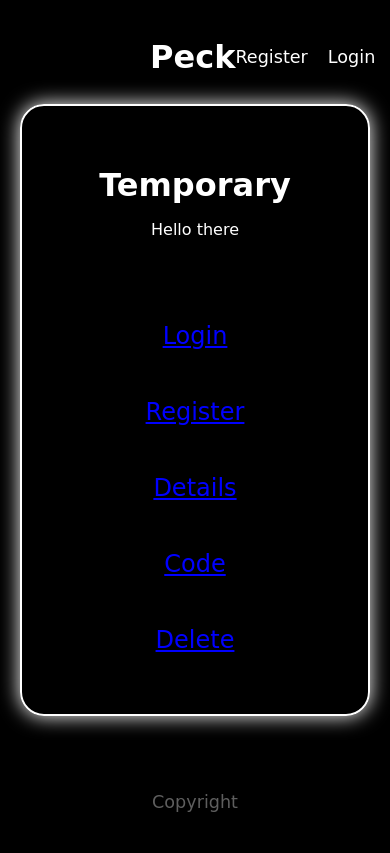
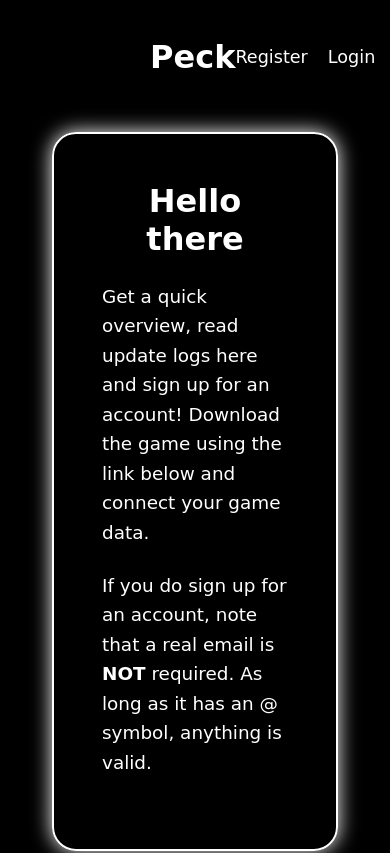
Before and after one commit to yaseen-ahmed26/peck-website, a SvelteKit app: page / in a window 390 px wide. Shown: the top 853 px of the page. Built offline with nearby package versions, Linux system fonts and the light colour scheme; a small style sheet from the web is missing.

Commit message:
feat: remake landing page

```diff
--- a/src/routes/+page.svelte
+++ b/src/routes/+page.svelte
@@ -1,21 +1,213 @@
-<script>
-    import Card from "$lib/templates/card.svelte";
+<script></script>
 
-</script>
+<main>
+    <section>
+        <div class="text-card">
+            <div class="text-container">
+                <h2>Hello there</h2>
+                <p>Get a quick overview, read update logs here and sign up for an account! Download the game using the link below and connect your game data.</p>
+                <p>If you do sign up for an account, note that a real email is <b>NOT</b> required. As long as it has an @ symbol, anything is valid.</p>
+            </div>
+        </div>
+    </section>
 
-<Card title={"Temporary"} description={"Hello there"}>
-    <a href="/login" aria-label="Login">Login</a>
-    <a href="/register" aria-label="Login">Register</a>
-    <a href="/details" aria-label="Login">Details</a>
-    <a href="/code" aria-label="Login">Code</a>
-    <a href="/delete" aria-label="Login">Delete</a>
-</Card>
+    <section>
+        <div class="text-card">
+            <!-- svelte-ignore a11y_img_redundant_alt -->
+            <img src="src/lib/images/landing_image.png" alt="Image of the Biscuit Game">
+
+            <div class="text-container">
+                <h2>Welcome to Peck!</h2>
+                <p>This is a hobby project that I'm working on purely for fun. All the code is available on GitHub and the game is downloadable on Itch.io. Thank you for visiting, I hope you enjoy looking around!</p>
+                <div class="btn-group">
+                    <a href="https://corporalchicken.itch.io/biscuit" class="itch-btn">Itch.io</a>
+                    <a href="https://github.com/yaseen-ahmed26" class="github-btn">GitHub</a>
+                </div>
+            </div>
+        </div>
+    </section>
+
+    <section>
+        <h2>Update Logs</h2>
+        <div class="update-container">
+            <details class="version-card">
+                <summary>Version 2.0</summary>
+
+                <strong>Major Changes & Fixes</strong>
+                <ul>
+                    <li>(Game) Moved from a JSON file to native Godot Resources for upgrades</li>
+                    <li>(Game) Fixed a bug where tabbing out caused account linking to fail.</li>
+                    <li>(Game) Move from using Save IDs to access and refresh tokens for HTTP requests</li>
+                    <br>
+                    <li>(Website) Replaced the home page with this one (previously it was the login page)</li>
+                </ul>
+
+                <strong>Website</strong>
+                <ul>
+                    <li>Replaced native alerts with Toastify notifications</li>
+                    <li>Replaced actions buttons on the login/register pages with hyperlinks</li>
+                    <li>Combined leaderboard and game stats pages</li>
+                </ul>
+
+                <strong>Game</strong>
+                <ul>
+                    <li>Added boosts</li>
+                    <li>Added an update log in the game. The game update log displays exclusively game changes. The website displays all changes made across the project.</li>
+                </ul>
+            </details>
+        </div>
+
+        <div class="update-container">
+            <details class="version-card">
+                <summary>Version 2.1</summary>
+
+                <strong>Major Changes & Fixes</strong>
+                <ul>
+                    <li>(Website) Added shareable game stats page.</li>
+                    <br>
+                    <li>(Server) Server side light anti cheat. It calculates the max theoretical amount of biscuits a person can earn to prevent cheating.</li>
+                </ul>
+
+                <strong>Website</strong>
+                <ul>
+                    <li>Converted navigation bar options to dropdown menus</li>
+                </ul>
+
+                <strong>Game</strong>
+                <ul>
+                    <li>Moved from a dictionary to native Godot Resources for modals.</li>
+                    <li>Fixed a bug where the welcome bonus popup would akways show when connecting an account. Now only happens the first time an account is connected.</li>
+                </ul>
+            </details>
+        </div>
+    </section>
+</main>
 
 <style>
-    a{
-        margin-top: 3rem;
-        color: blue;
-        font-size: 1.5rem;
-        text-decoration: underline;
+    main {
+        display: flex;
+        flex-direction: column;
+        align-items: center;
+        gap: 4rem;
+        padding: 2rem;
+        width: 100%;
+        max-width: 1100px;
+        margin: 0 auto;
+    }
+
+    section{
+        background: transparent;
+        border: 2px solid white;
+        border-radius: 24px;
+        box-shadow: 0 0 20px white;
+        color: #ffffff;
+        padding: 3rem;
+        width: 100%;
+    }
+
+    section h2{
+        font-size: 2rem;
+        margin-bottom: 1.5rem;
+        text-align: center;
+    }
+
+    section p{
+        font-size: 1.15rem;
+        line-height: 1.6;
+        margin-bottom: 1.5rem;
+    }
+
+    .text-card{
+        display: flex;
+        flex-direction: row;
+        justify-content: space-between;
+        align-items: center;
+        flex-wrap: wrap;
+        gap: 3rem;
+    }
+
+    .text-container{
+        flex: 1 1 400px;
+    }
+
+    img{
+        height: 400px;
+        width: 300px;
+        border-radius: 1em;
+        object-fit: cover;
+    }
+
+    .btn-group{
+        display: flex;
+        gap: 1rem;
+        flex-wrap: wrap;
+    }
+
+    .itch-btn{
+        display: inline-block;
+        text-decoration: none;
+        color: #070708;
+        background-color: #ffc06e;
+        padding: 0.75em 1.25em;
+        border-radius: 0.5em;
+        font-weight: 600;
+        transition: opacity 0.2s;
+    }
+
+    .github-btn{
+        display: inline-block;
+        text-decoration: none;
+        background-color: #8D8DFF;
+        color: white;
+        padding: 0.75em 1.25em;
+        border-radius: 0.5em;
+        font-weight: 600;
+        transition: opacity 0.2s;
+    }
+
+    .github-btn:hover,
+    .itch-btn:hover{
+        opacity: 0.8;
+    }
+
+    details{
+        background-color: rgba(0, 0, 0, 0.3);
+        border-radius: 1em;
+        border: 1px solid rgba(255,255,255,0.2);
+    }
+
+    details summary{
+        padding: 1.25em;
+        font-size: 1.3rem;
+        font-weight: 500;
+        cursor: pointer;
+        list-style: none;
+    }
+
+    details summary::-webkit-details-marker{
+        display: none;
+    }
+
+    @media(max-width: 800px){
+        .btn-group{
+            flex-direction: column;
+            width: 100%;
+        }
+
+        .github-btn,
+        .itch-btn{
+            text-align: center;
+            width: 100%;
+        }
+    }
+
+    .version-card{
+        padding: 1rem 2rem;
+    }
+
+    ul{
+        margin: 0.5rem 0 1rem 1.8rem;
+        padding: 0;
+        line-height: 1.5;
     }
 </style>
```
Also changed, not shown: src/lib/images/landing_image.png (added).
